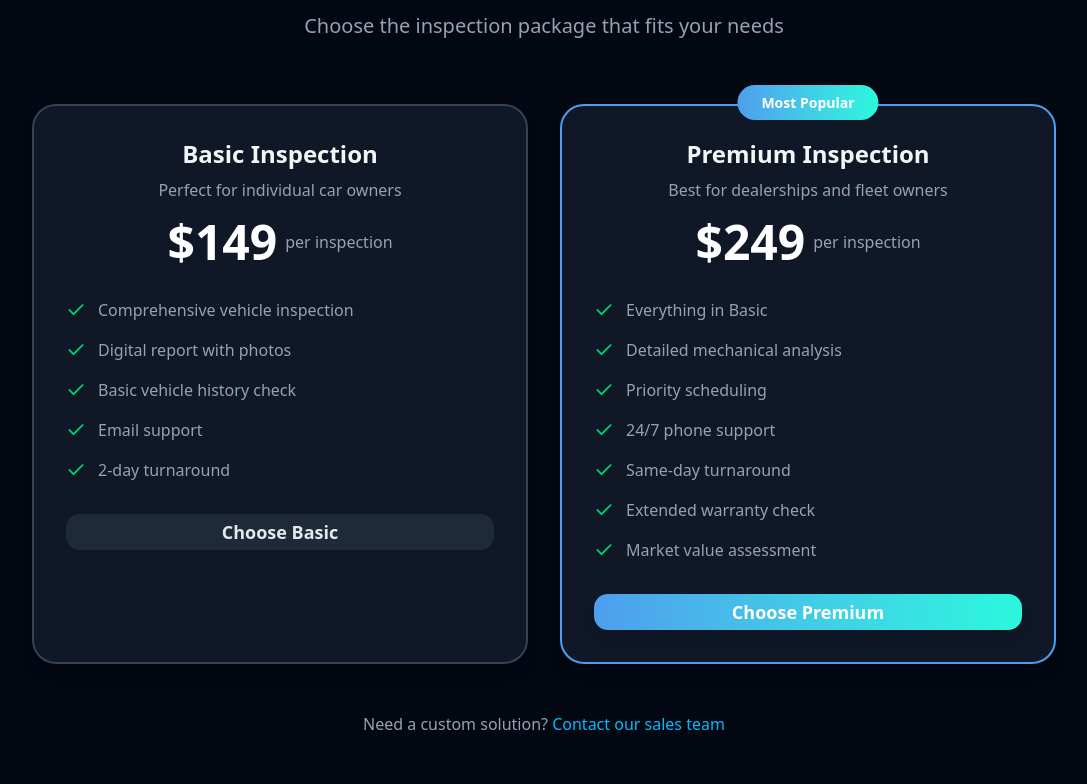
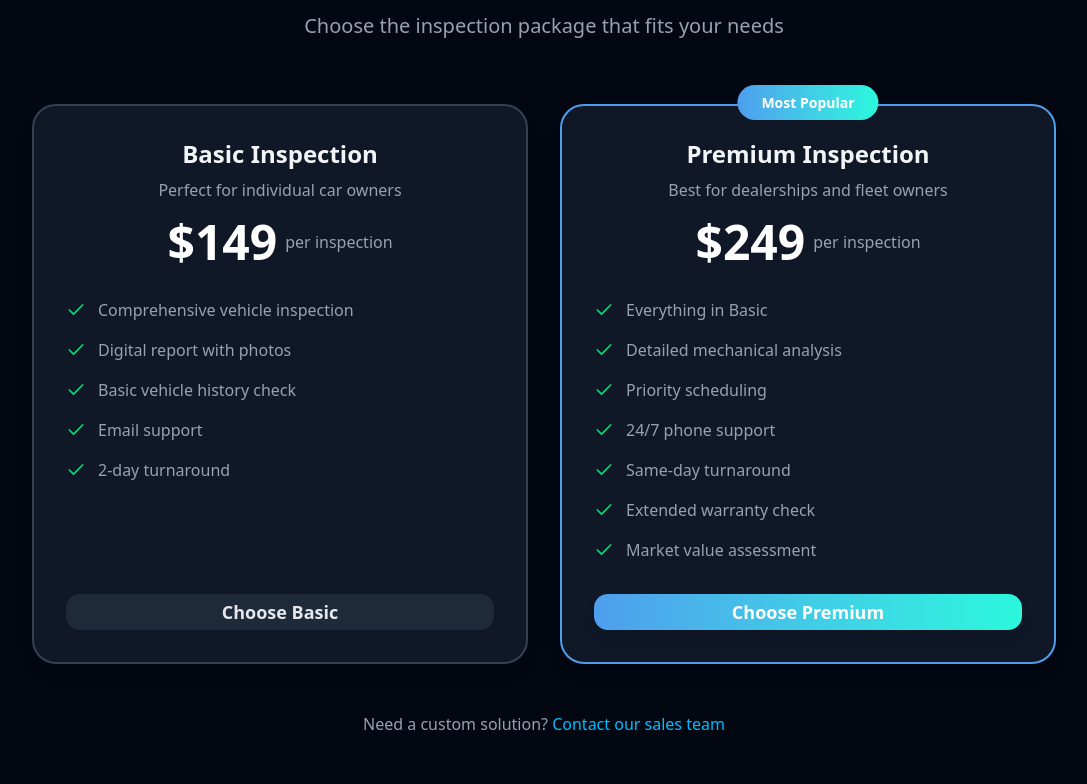
Before and after one commit to YOmprakash/vechile-inspection-frontend, a Next.js app: page / in a window 1280 px wide. Shown: the part 2456-3240 px from the top of the page, without its empty margins (96-1183 px from the left). Built offline with nearby package versions, Linux system fonts and the light colour scheme.

Commit message:
fixed alignment of button

```diff
--- a/src/components/PricingSection.tsx
+++ b/src/components/PricingSection.tsx
@@ -20,7 +20,7 @@ const PricingSection = () => {
                 </div>
                 <div className="grid md:grid-cols-2 gap-8 max-w-5xl mx-auto">
                     {plans.map((plan, index) => (
-                        <div key={index} className={`relative rounded-3xl p-8 shadow-lg transition-all duration-300 hover:shadow-2xl transform hover:-translate-y-2 border-2 ${theme === 'dark' ? (plan.popular ? 'bg-gray-900 border-gc-sky-blue' : 'bg-gray-900 border-gray-700') : (plan.popular ? 'bg-white border-gc-sky-blue' : 'bg-white border-gc-light-gray-1')}`}>
+                        <div key={index} className={`relative  flex flex-col rounded-3xl p-8 shadow-lg transition-all duration-300 hover:shadow-2xl transform hover:-translate-y-2 border-2 ${theme === 'dark' ? (plan.popular ? 'bg-gray-900 border-gc-sky-blue' : 'bg-gray-900 border-gray-700') : (plan.popular ? 'bg-white border-gc-sky-blue' : 'bg-white border-gc-light-gray-1')}`}>
                             {plan.popular && <div className="absolute -top-4 left-1/2 transform -translate-x-1/2"><span className="bg-gradient-to-r from-gc-sky-blue to-gc-turquoise text-white px-6 py-2 rounded-full text-sm font-semibold">Most Popular</span></div>}
                             <div className="text-center mb-8">
                                 <h3 className={`text-2xl font-bold mb-2 ${theme === 'dark' ? 'text-gray-100' : 'text-gc-dark-blue'}`}>{plan.name}</h3>
@@ -30,7 +30,7 @@ const PricingSection = () => {
                                     <span className={`ml-2 ${theme === 'dark' ? 'text-gray-400' : 'text-gc-medium-gray'}`}>per inspection</span>
                                 </div>
                             </div>
-                            <ul className="space-y-4 mb-8">
+                            <ul className="space-y-4 mb-8 flex-grow">
                                 {plan.features.map((feature, featureIndex) => (
                                     <li key={featureIndex} className="flex items-center space-x-3">
                                         <Check className={`w-5 h-5 ${theme === 'dark' ? 'text-green-400' : 'text-gc-green'}`} />
@@ -49,7 +49,7 @@ const PricingSection = () => {
                 </div>
                 <div className="text-center mt-12">
                     <p className={`${theme === 'dark' ? 'text-gray-400' : 'text-gc-medium-gray'}`}>
-                        Need a custom solution? <a href="#contact" className={`font-medium hover:underline ${theme === 'dark' ? 'text-sky-400' : 'text-gc-sky-blue'}`}>Contact our sales team</a>
+                        Need a custom solution? <span className={`font-medium hover:underline ${theme === 'dark' ? 'text-sky-400' : 'text-gc-sky-blue'}`}>Contact our sales team</span>
                     </p>
                 </div>
             </div>
```
